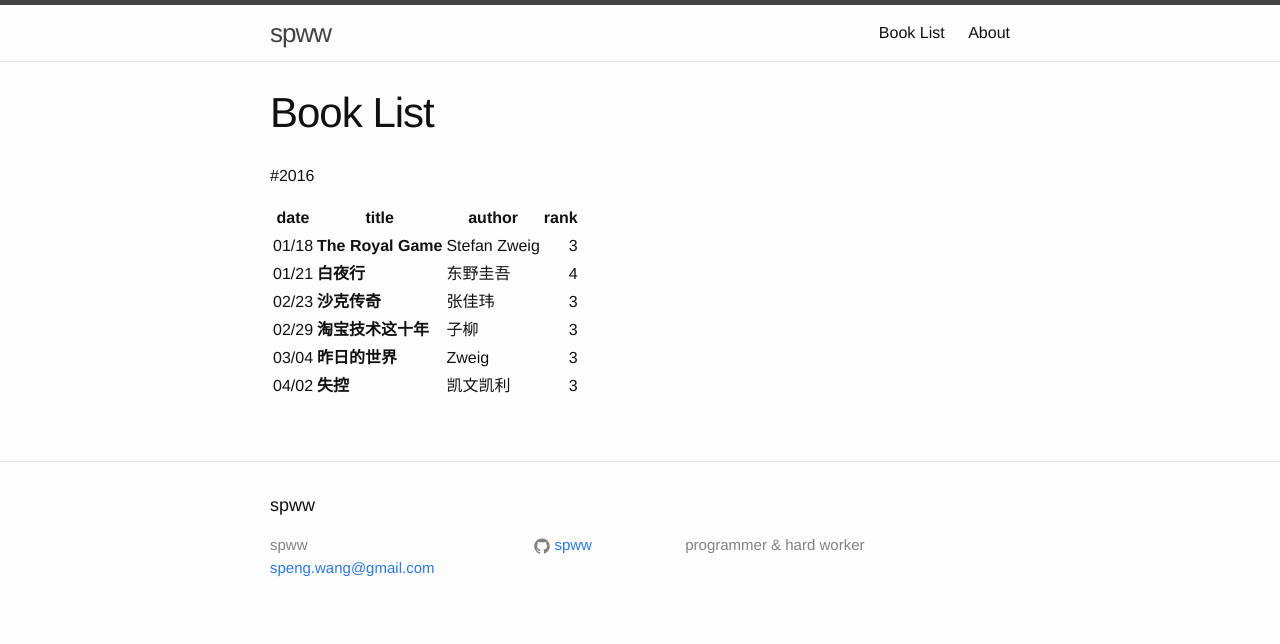
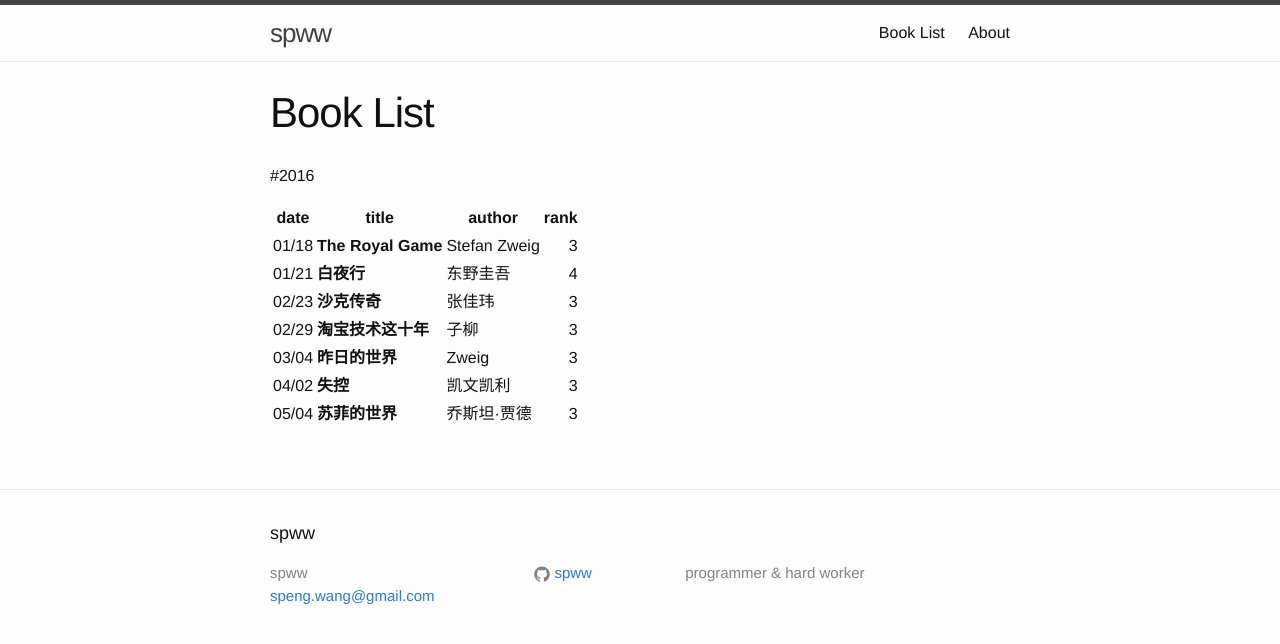
Before and after one commit to SPWW/oldblog, a Jekyll site: the page built from Reading.md, in a window 1280 px wide. Shown: the top 644 px of the page. Built offline with Jekyll 4.4.1, drawn with Linux system fonts in a browser that asks for light colours.

Commit message:
Update Reading.md

```diff
--- a/Reading.md
+++ b/Reading.md
@@ -14,3 +14,4 @@ permalink: /Reading/
 |02/29   |**淘宝技术这十年**|子柳        |3    |
 |03/04   |**昨日的世界**    |Zweig       |3    |
 |04/02   |**失控**        |凯文凯利       |3    |
+|05/04   |**苏菲的世界**        |乔斯坦·贾德       |3    |
```
